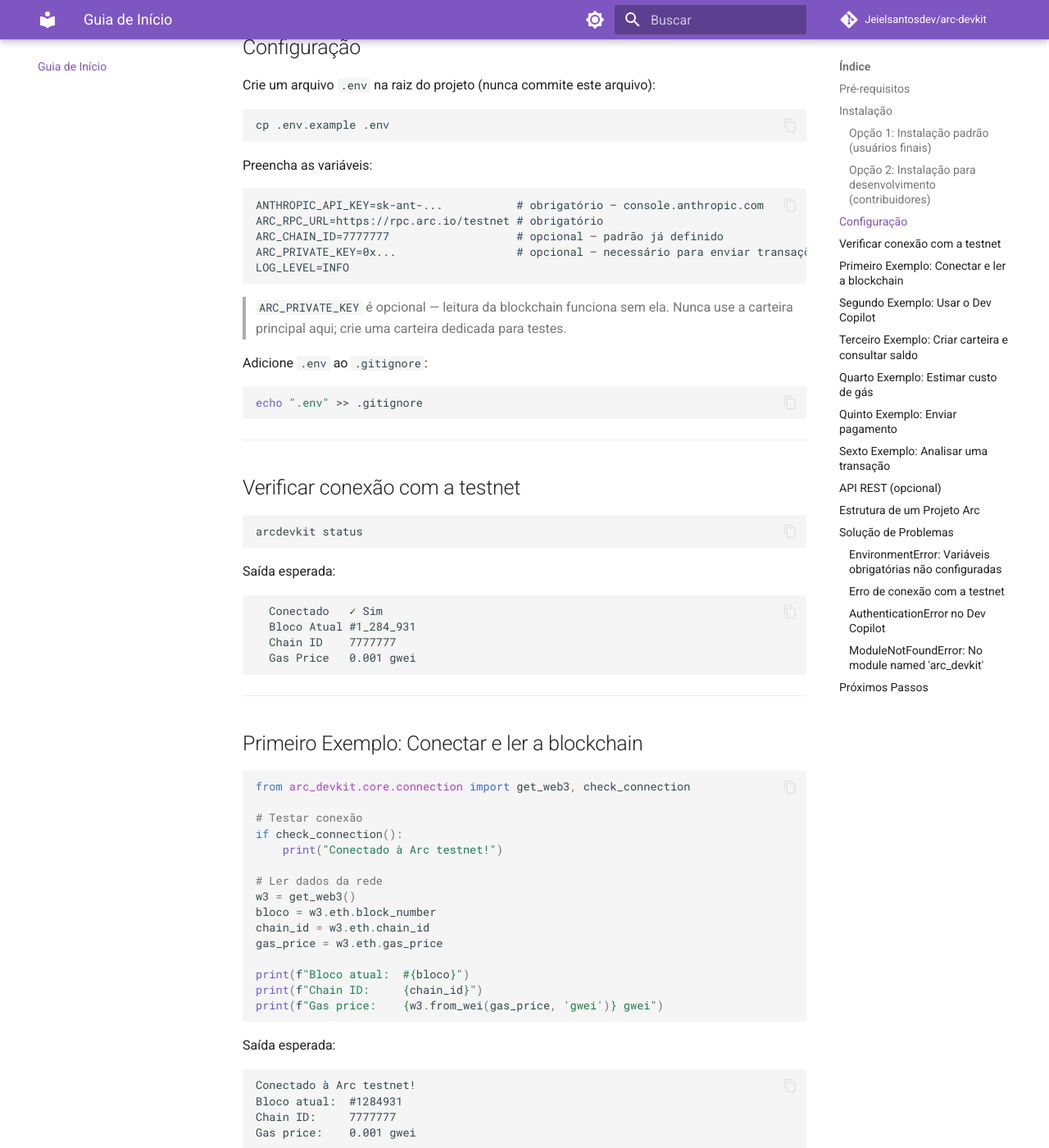
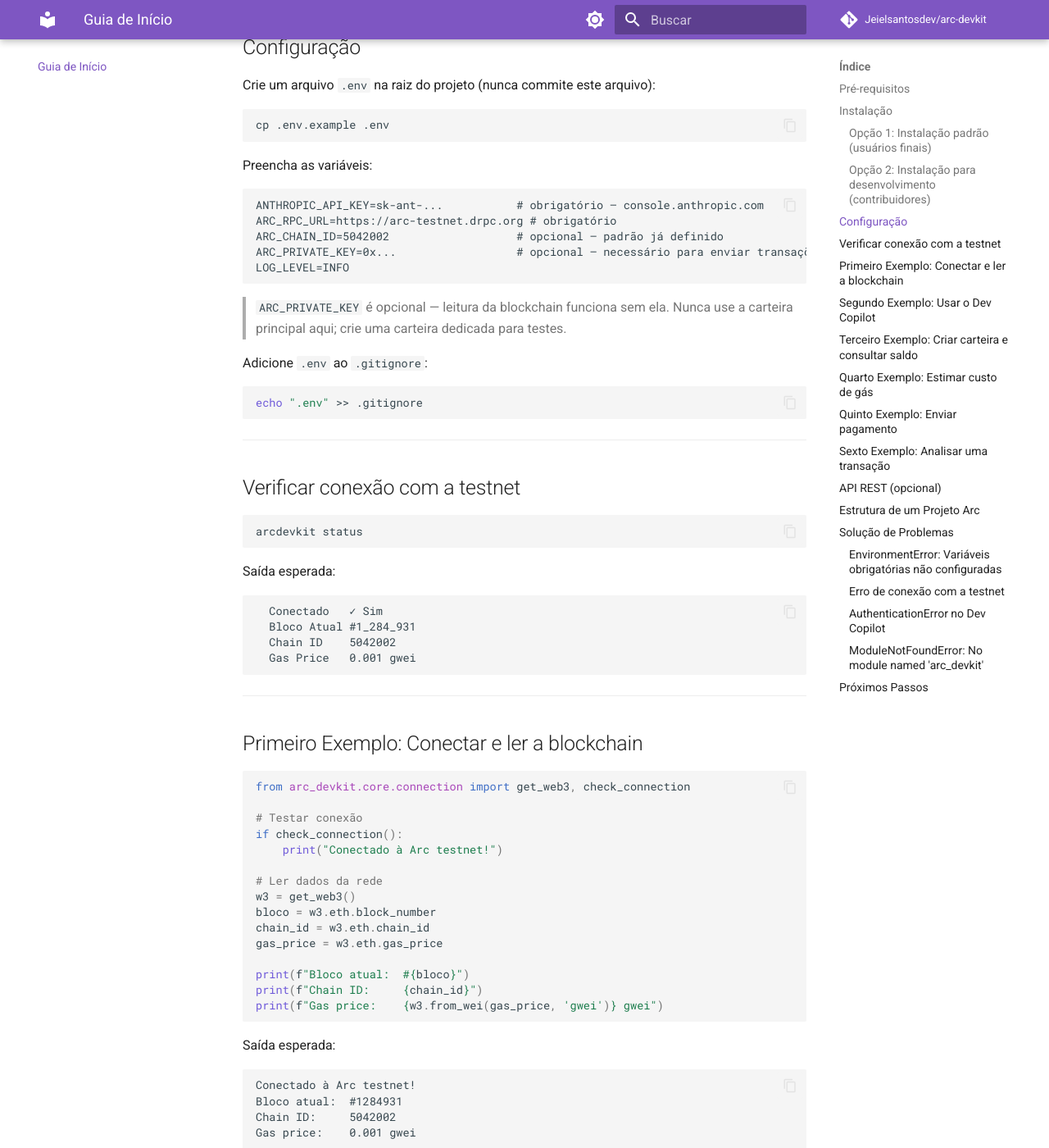
Before and after one commit to Jeielsantosdev/arc_dev_kit, an MkDocs documentation site: the page built from docs/getting-started.md, in a window 1280 px wide and 1400 px high, scrolled down 1458 px. Shown: the whole window at 82% size. Built offline with MkDocs 1.6.1 and Material for MkDocs 9.7.7, drawn with Linux system fonts in a browser that asks for light colours; comment, search, counter and statistics services are not loaded; some of the changed text lies outside the part shown.

Commit message:
fix(config): update Arc testnet RPC endpoint and chain ID
rpc.arc.io went offline. The active testnet endpoint is now:
  URL:      https://arc-testnet.drpc.org
  Chain ID: 5042002

Updated across all files: config.py, .env.example, CLAUDE.md,
README, docs, examples, tests/conftest.py and CI workflow.

Co-Authored-By: Claude Sonnet 4.6 <noreply@anthropic.com>

````diff
--- a/docs/getting-started.md
+++ b/docs/getting-started.md
@@ -64,8 +64,8 @@ Preencha as variáveis:
 
 ```dotenv
 ANTHROPIC_API_KEY=sk-ant-...           # obrigatório — console.anthropic.com
-ARC_RPC_URL=https://rpc.arc.io/testnet # obrigatório
-ARC_CHAIN_ID=7777777                   # opcional — padrão já definido
+ARC_RPC_URL=https://arc-testnet.drpc.org # obrigatório
+ARC_CHAIN_ID=5042002                   # opcional — padrão já definido
 ARC_PRIVATE_KEY=0x...                  # opcional — necessário para enviar transações
 LOG_LEVEL=INFO
 ```
@@ -91,7 +91,7 @@ Saída esperada:
 ```
   Conectado   ✓ Sim
   Bloco Atual #1_284_931
-  Chain ID    7777777
+  Chain ID    5042002
   Gas Price   0.001 gwei
 ```
 
@@ -122,7 +122,7 @@ Saída esperada:
 ```
 Conectado à Arc testnet!
 Bloco atual:  #1284931
-Chain ID:     7777777
+Chain ID:     5042002
 Gas price:    0.001 gwei
 ```
 
@@ -299,7 +299,7 @@ cp .env.example .env   # criar .env a partir do exemplo
 ### `Erro de conexão com a testnet`
 
 ```bash
-curl -X POST https://rpc.arc.io/testnet \
+curl -X POST https://arc-testnet.drpc.org \
   -H "Content-Type: application/json" \
   -d '{"jsonrpc":"2.0","method":"eth_blockNumber","params":[],"id":1}'
 ```
````
Also changed, not shown: CHANGELOG.md (+1 -1 lines), CLAUDE.md (+1 -1 lines), README.md (+2 -2 lines), docs/cli-guide.md (+4 -4 lines), docs/index.md (+1 -1 lines), 6 other files.
